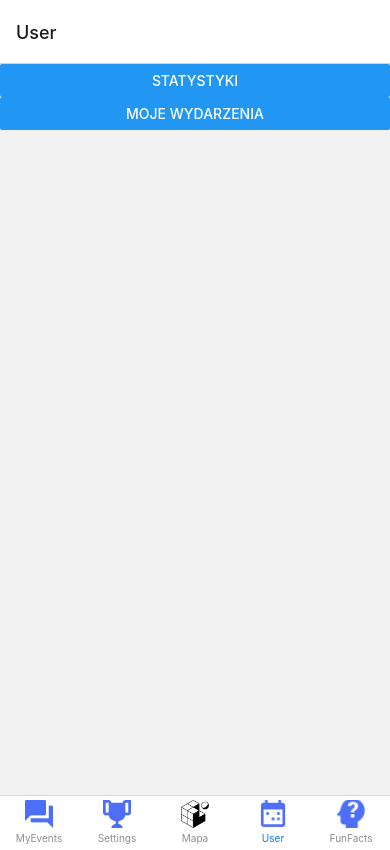
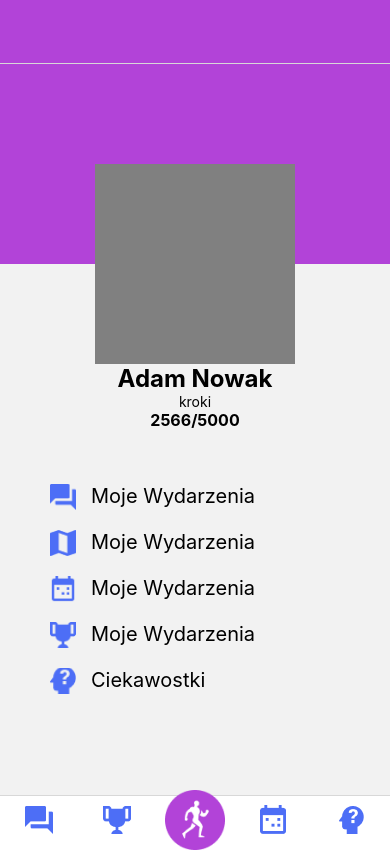
Before and after one commit to PlichtaM/MeetFit-App, a React Native app: screen /User in a window 390 px wide. Built offline with nearby package versions, Linux system fonts and the light colour scheme.

Commit message:
User Screen

```diff
--- a/App.js
+++ b/App.js
@@ -28,14 +28,14 @@ export default function App() {
       <View style={{ flex: 1 }}>
       <NavigationContainer>
         <Stack.Navigator initialRouteName="Footer" screenOptions={{ headerShown: false }}>
-          <Stack.Screen name="Footer" component={Footer} />
-          <Stack.Screen name="Mapa" component={Map} />
-          <Stack.Screen name="Użytkownik" component={User} />
-          <Stack.Screen name="Wydarzenia" component={Events} />
-          <Stack.Screen name="Moje Wydarzenia" component={MyEvents} />
-          <Stack.Screen name="Ustawienia" component={Settings} />
-          <Stack.Screen name="Ciekawostki" component={FunFacts} />
-          <Stack.Screen name="Statystyki" component={Stats} />
+          <Stack.Screen name="Footer" component={Footer} options={{ title: '' }} />
+          <Stack.Screen name="Mapa" component={Map} options={{ title: '' }} />
+          <Stack.Screen name="Użytkownik" component={User} options={{ title: '' }} />
+          <Stack.Screen name="Wydarzenia" component={Events} options={{ title: '' }} />
+          <Stack.Screen name="Moje Wydarzenia" component={MyEvents} options={{ title: '' }} />
+          <Stack.Screen name="Ustawienia" component={Settings} options={{ title: '' }} />
+          <Stack.Screen name="Ciekawostki" component={FunFacts} options={{ title: '' }} />
+          <Stack.Screen name="Statystyki" component={Stats} options={{ title: '' }} />
           <Stack.Screen name="Ekran Ładowania" component={LoadingScreen} options={{ title: '' }} />
           <Stack.Screen name="Ekran Rejestracji" component={RegisterScreen} options={{ title: '' }} />
           <Stack.Screen name="Ekran Logowania" component={LoginScreen} options={{ title: '' }} />
--- a/src/components/Footer.js
+++ b/src/components/Footer.js
@@ -1,7 +1,7 @@
 import React from "react";
 import { Image, View } from "react-native";
 import { createBottomTabNavigator } from "@react-navigation/bottom-tabs";
-import { NavigationContainer } from "@react-navigation/native";
+import { colors } from "./Colors";
 import FooterStyles from "../styles/FooterStyles";
 
 import MyEvents from "../screens/MyEvents";
@@ -15,19 +15,24 @@ const Tab = createBottomTabNavigator();
 const Footer = () => {
   const getTabBarIcon = (routeName) => {
     let iconSource;
+    let iconStyle = FooterStyles.Icon;
+
     if (routeName === "MyEvents") {
       iconSource = require("../../assets/iconChat.png");
     } else if (routeName === "Settings") {
       iconSource = require("../../assets/iconTrophy.png");
     } else if (routeName === "Mapa") {
-      iconSource = require("../../assets/favicon.png");
+      iconSource = require("../../assets/LogoIcon.png");
+      iconStyle = FooterStyles.MapIconStyle;
     } else if (routeName === "User") {
       iconSource = require("../../assets/IconCalendar.png");
     } else if (routeName === "FunFacts") {
       iconSource = require("../../assets/iconFunFacts.png");
     }
-    return <Image source={iconSource} style={FooterStyles.Icon} />;
+
+    return <Image source={iconSource} style={iconStyle} />;
   };
+
 
   return (
     <View style={FooterStyles.container}>
@@ -37,11 +42,11 @@ const Footer = () => {
             tabBarIcon: ({}) => getTabBarIcon(route.name),
           })}
         >
-          <Tab.Screen name="MyEvents" component={MyEvents} />
-          <Tab.Screen name="Settings" component={Settings} />
-          <Tab.Screen name="Mapa" component={Mapa} />
-          <Tab.Screen name="User" component={User} />
-          <Tab.Screen name="FunFacts" component={FunFacts} />
+          <Tab.Screen name="MyEvents" component={MyEvents} options={{ title: '' }} />
+          <Tab.Screen name="Settings" component={Settings} options={{ title: '' }} />
+          <Tab.Screen name="Mapa" component={Mapa} options={{ title: '' }} />
+          <Tab.Screen name="User" component={User} options={{ title: '', headerStyle:{ backgroundColor:colors.primary }}} />
+          <Tab.Screen name="FunFacts" component={FunFacts} options={{ title: '' }} />
         </Tab.Navigator>
     </View>
   );
--- a/src/screens/User.js
+++ b/src/screens/User.js
@@ -1,14 +1,41 @@
-import React from 'react';
-import { View, Button } from 'react-native';
-import { useNavigation } from '@react-navigation/native';
+import React from "react";
+import { View, Text, TouchableOpacity, Image } from "react-native";
+import UserStyles from "../styles/UserStyles";
 
-function User() {
-  const navigation = useNavigation();
-
+function User({navigation}) {
   return (
     <View>
-      <Button title="Statystyki" onPress={() => navigation.navigate('Statystyki')} />
-      <Button title="Moje Wydarzenia" onPress={() => navigation.navigate('Moje Wydarzenia')} />
+      <View style={UserStyles.container}>
+        <View style={UserStyles.top}></View>
+        <View style={UserStyles.UserIcon}></View>
+        <View style={UserStyles.UserNameContainer}>
+          <Text style={UserStyles.UserName}>Adam Nowak</Text>
+          <Text>kroki</Text>
+          <Text style={UserStyles.StepsNumber}>2566/5000</Text>
+        </View>
+        <View style={UserStyles.MenuContainer}>
+          <TouchableOpacity onPress={() => navigation.navigate('Moje Wydarzenia')} style={UserStyles.UserButton}>
+            <Image style={UserStyles.ButtonImage} source={require("../../assets/iconChat.png")}/>
+            <Text style={UserStyles.buttonText}>Moje Wydarzenia</Text>
+          </TouchableOpacity>
+          <TouchableOpacity onPress={() => navigation.navigate('Moje Wydarzenia')} style={UserStyles.UserButton}>
+            <Image style={UserStyles.ButtonImage} source={require("../../assets/iconMap.png")}/>
+            <Text style={UserStyles.buttonText}>Moje Wydarzenia</Text>
+          </TouchableOpacity>
+          <TouchableOpacity onPress={() => navigation.navigate('Moje Wydarzenia')} style={UserStyles.UserButton}>
+            <Image style={UserStyles.ButtonImage} source={require("../../assets/IconCalendar.png")}/>
+            <Text style={UserStyles.buttonText}>Moje Wydarzenia</Text>
+          </TouchableOpacity>
+          <TouchableOpacity onPress={() => navigation.navigate('Moje Wydarzenia')} style={UserStyles.UserButton}>
+            <Image style={UserStyles.ButtonImage} source={require("../../assets/iconTrophy.png")}/>
+            <Text style={UserStyles.buttonText}>Moje Wydarzenia</Text>
+          </TouchableOpacity>
+          <TouchableOpacity onPress={() => navigation.navigate('Ciekawostki')} style={UserStyles.UserButton}>
+            <Image style={UserStyles.ButtonImage} source={require("../../assets/iconFunFacts.png")}/>
+            <Text style={UserStyles.buttonText}>Ciekawostki</Text>
+          </TouchableOpacity>
+        </View>
+      </View>
     </View>
   );
 }
--- a/src/styles/FooterStyles.js
+++ b/src/styles/FooterStyles.js
@@ -4,9 +4,11 @@ const FooterStyles = {
     width: '100%',
   },
   Icon: {
-    height:28,
-    width:28
   },
+  MapIconStyle:{
+    height:60,
+    width:60,
+  }
 };
 
 export default FooterStyles;
--- /dev/null
+++ b/src/styles/UserStyles.js
@@ -0,0 +1,62 @@
+import { StyleSheet } from 'react-native';
+import { colors } from '../components/Colors';
+
+const UserStyles = StyleSheet.create({
+  container: {
+    flex: 1,
+  },
+  top: {
+    height: 200,
+    backgroundColor: colors.primary,
+  },
+  UserIcon: {
+    width: 200,
+    height: 200,
+    backgroundColor: 'grey',
+    position: 'absolute',
+    top: 100,
+    left: '50%',
+    marginLeft: -100,
+  },
+  UserNameContainer:{
+    position: 'absolute',
+    top: 300,
+    alignSelf: 'center',
+    alignItems: 'center'
+  },
+  UserName:{
+    fontWeight: 'bold',
+    fontSize: 24,
+  },
+  StepsNumber:{
+    fontWeight: 'bold',
+    fontSize: 16,
+  },
+  MenuContainer:{
+    position: 'absolute',
+    top: 400,
+    marginLeft:50,
+    height:250,
+    width:250,
+    display:'flex',
+    flexDirection:'column',
+    justifyContent: "space-evenly",
+    alignItems:"flex-start"
+  },
+  UserButton:{
+    backgroundColor:'transparent',
+    color: 'black',
+    display:'flex',
+    flexDirection:"row"
+  },
+  buttonText:{
+    fontSize:20,
+  },
+  ButtonImage:{
+    marginRight: 15,
+    height:26,
+    width:26,
+  }
+});
+
+export default UserStyles;
```
Also changed, not shown: assets/LogoIcon.png (added), assets/iconMap.png (added).
